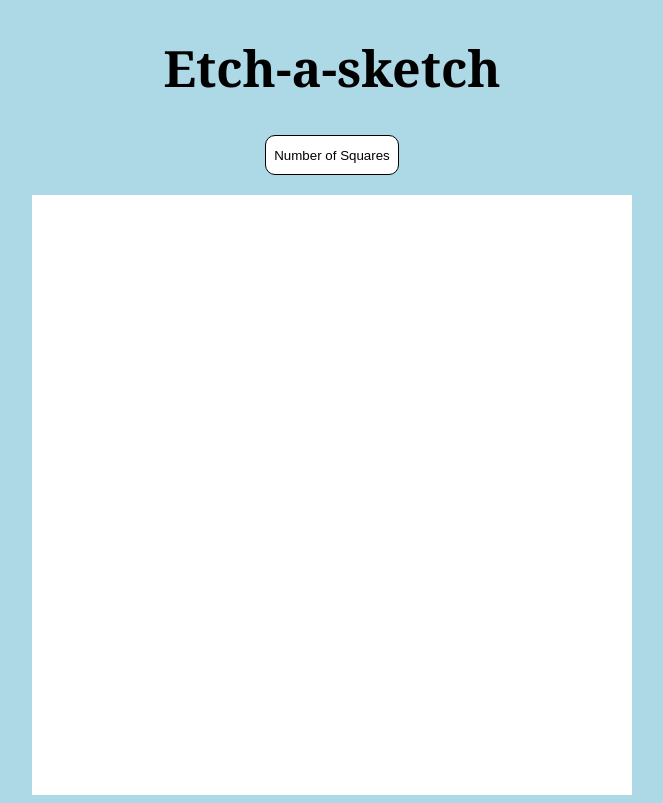
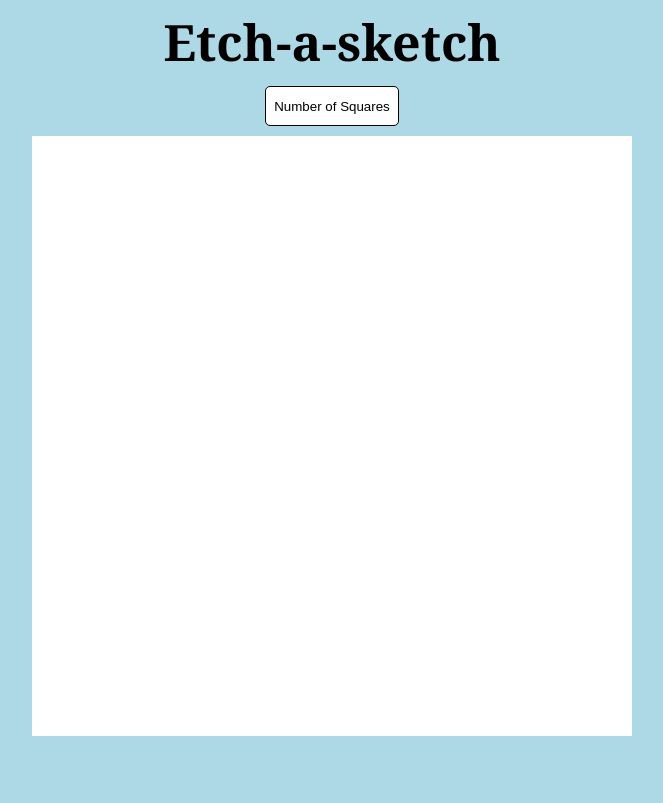
Before and after one commit to gaba-bouliva/etch-a-sketch, a plain HTML site: page index.html in a window 1280 px wide. Shown: the whole page, without its empty margins (308-971 px from the left). Drawn offline with Linux system fonts and the light colour scheme.

Commit message:
Add margin to title in index.html

```diff
--- a/index.css
+++ b/index.css
@@ -6,6 +6,7 @@ body{
     font-size: 50px;
     font-family:     Georgia,  sans-serif;
     text-align: center;
+    margin: 5px;
 }
 .sketch-board{
     width: 600px;
@@ -26,13 +27,13 @@ body{
 .options{
     display: flex;
     justify-content: center;
-    margin: 20px;
+    margin: 10px;
 }
 .btn-nbr-squares{
     height: 40px;
     background-color: #fff;
     border: 1px solid #000;
-    border-radius: 10px;
+    border-radius: 5px;
     cursor: pointer;
     padding: 8px;
 }
```
